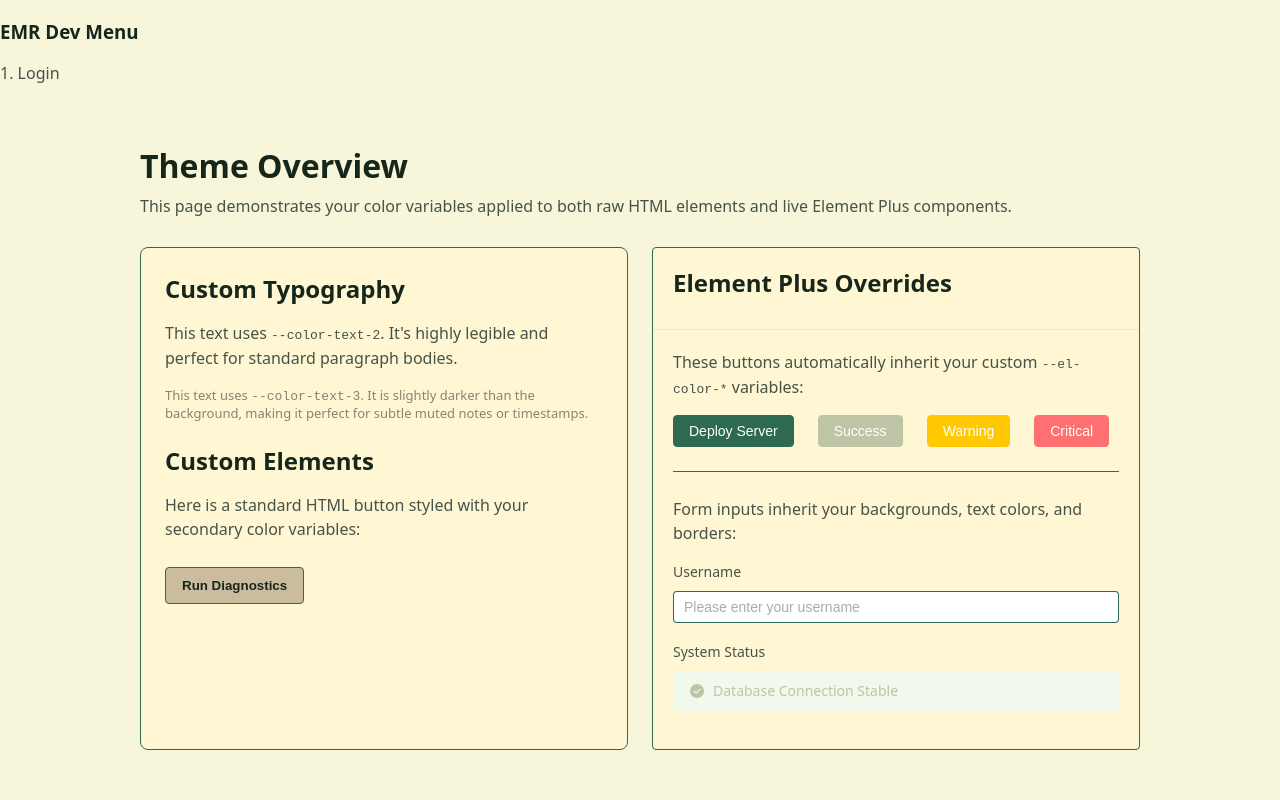
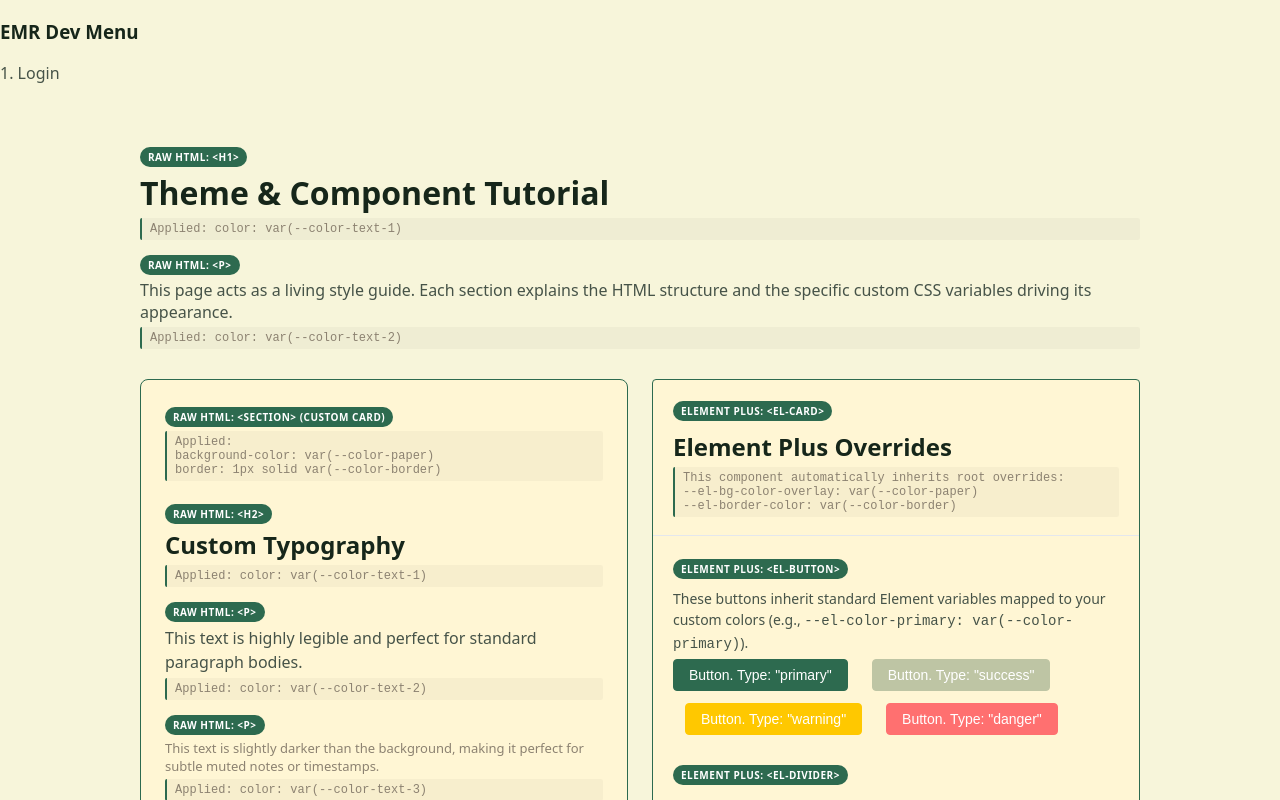
Before and after one commit to 2026bayviewglenEMR/view-of-the-bay, a Vue app in the folder frontend/: page / in a window 1280 px wide. Shown: the top 800 px of the page. Built offline with nearby package versions, Linux system fonts and the light colour scheme.

Commit message:
added a demo of element plus with css variables

```diff
--- a/frontend/src/views/Home.vue
+++ b/frontend/src/views/Home.vue
@@ -1,58 +1,95 @@
 <template>
   <div class="dashboard-layout">
     <header class="header">
-      <h1 class="title">Theme Overview</h1>
+      <div class="tutorial-badge">Raw HTML: &lt;h1&gt;</div>
+      <h1 class="title">Theme & Component Tutorial</h1>
+      <p class="tutorial-note">Applied: <code>color: var(--color-text-1)</code></p>
+
+      <div class="tutorial-badge" style="margin-top: 15px;">Raw HTML: &lt;p&gt;</div>
       <p class="subtitle">
-        This page demonstrates your color variables applied to both raw HTML elements and live Element Plus components.
+        This page acts as a living style guide. Each section explains the HTML structure and the specific custom CSS variables driving its appearance.
       </p>
+      <p class="tutorial-note">Applied: <code>color: var(--color-text-2)</code></p>
     </header>
 
     <div class="grid-container">
 
       <section class="custom-card">
+        <div class="tutorial-badge">Raw HTML: &lt;section&gt; (Custom Card)</div>
+        <p class="tutorial-note" style="margin-bottom: 20px;">
+          Applied:<br>
+          <code>background-color: var(--color-paper)</code><br>
+          <code>border: 1px solid var(--color-border)</code>
+        </p>
+
+        <div class="tutorial-badge">Raw HTML: &lt;h2&gt;</div>
         <h2 class="card-title">Custom Typography</h2>
+        <p class="tutorial-note">Applied: <code>color: var(--color-text-1)</code></p>
+
+        <div class="tutorial-badge" style="margin-top: 15px;">Raw HTML: &lt;p&gt;</div>
         <p class="body-text">
-          This text uses <code>--color-text-2</code>. It's highly legible and perfect for standard paragraph bodies.
+          This text is highly legible and perfect for standard paragraph bodies.
         </p>
+        <p class="tutorial-note">Applied: <code>color: var(--color-text-2)</code></p>
+
+        <div class="tutorial-badge" style="margin-top: 15px;">Raw HTML: &lt;p&gt;</div>
         <p class="muted-text">
-          This text uses <code>--color-text-3</code>. It is slightly darker than the background, making it perfect for subtle muted notes or timestamps.
+          This text is slightly darker than the background, making it perfect for subtle muted notes or timestamps.
         </p>
+        <p class="tutorial-note">Applied: <code>color: var(--color-text-3)</code></p>
 
         <br />
 
-        <h2 class="card-title">Custom Elements</h2>
-        <p class="body-text">Here is a standard HTML button styled with your secondary color variables:</p>
+        <div class="tutorial-badge">Raw HTML: &lt;button&gt;</div>
         <button class="custom-secondary-btn">Run Diagnostics</button>
+        <p class="tutorial-note" style="margin-top: 5px;">
+          Applied:<br>
+          <code>background-color: var(--color-secondary)</code><br>
+          <code>color: var(--color-text-1)</code><br>
+          <code>border: 1px solid var(--color-border)</code>
+        </p>
       </section>
 
       <el-card shadow="never" class="ep-demo-card">
         <template #header>
           <div class="card-header">
-            <h2 class="card-title">Element Plus Overrides</h2>
+            <div class="tutorial-badge">Element Plus: &lt;el-card&gt;</div>
+            <h2 class="card-title" style="margin-top: 5px;">Element Plus Overrides</h2>
+            <p class="tutorial-note">
+              This component automatically inherits root overrides:<br>
+              <code>--el-bg-color-overlay: var(--color-paper)</code><br>
+              <code>--el-border-color: var(--color-border)</code>
+            </p>
           </div>
         </template>
 
-        <p class="body-text" style="margin-top: 0;">
-          These buttons automatically inherit your custom <code>--el-color-*</code> variables:
+        <div class="tutorial-badge">Element Plus: &lt;el-button&gt;</div>
+        <p class="body-text" style="margin-top: 5px; font-size: 14px;">
+          These buttons inherit standard Element variables mapped to your custom colors (e.g., <code>--el-color-primary: var(--color-primary)</code>).
         </p>
 
         <div class="button-row">
-          <el-button type="primary">Deploy Server</el-button>
-          <el-button type="success">Success</el-button>
-          <el-button type="warning">Warning</el-button>
-          <el-button type="danger">Critical</el-button>
+          <el-button type="primary">Button. Type: "primary"</el-button>
+          <el-button type="success">Button. Type: "success"</el-button>
+          <el-button type="warning">Button. Type: "warning"</el-button>
+          <el-button type="danger">Button. Type: "danger"</el-button>
         </div>
 
+        <div class="tutorial-badge" style="margin-top: 20px;">Element Plus: &lt;el-divider&gt;</div>
         <el-divider />
+        <p class="tutorial-note">Inherits: <code>--el-border-color: var(--color-border)</code></p>
 
-        <p class="body-text">Form inputs inherit your backgrounds, text colors, and borders:</p>
-
-        <el-form label-position="top">
+        <div class="tutorial-badge" style="margin-top: 20px;">Element Plus: &lt;el-input&gt;</div>
+        <el-form label-position="top" style="margin-top: 10px;">
           <el-form-item label="Username">
             <el-input v-model="username" placeholder="Please enter your username" />
           </el-form-item>
+          <p class="tutorial-note">
+            The input background, border, text, and placeholder automatically use the <code>--el-*</code> variables mapped in your root.
+          </p>
 
-          <el-form-item label="System Status">
+          <div class="tutorial-badge" style="margin-top: 20px;">Element Plus: &lt;el-alert&gt;</div>
+          <el-form-item style="margin-top: 5px;">
             <el-alert
               title="Database Connection Stable"
               type="success"
@@ -60,6 +97,9 @@
               show-icon
             />
           </el-form-item>
+           <p class="tutorial-note">
+            Alert backgrounds are automatically tinted by Element Plus based on your mapped <code>--el-color-success</code>.
+          </p>
         </el-form>
       </el-card>
 
@@ -86,12 +126,12 @@ const username = ref('')
 }
 
 .title {
-  margin: 0 0 8px 0;
+  margin: 0 0 4px 0;
   color: var(--color-text-1);
 }
 
 .subtitle {
-  margin: 0;
+  margin: 0 0 4px 0;
   color: var(--color-text-2);
 }
 
@@ -103,7 +143,7 @@ const username = ref('')
 
 /* Base text classes */
 .card-title {
-  margin: 0 0 12px 0;
+  margin: 0 0 4px 0;
   font-size: 1.5em;
   color: var(--color-text-1);
 }
@@ -111,12 +151,13 @@ const username = ref('')
 .body-text {
   color: var(--color-text-2);
   line-height: 1.5;
+  margin: 0 0 4px 0;
 }
 
 .muted-text {
   color: var(--color-text-3);
   font-size: 13px;
-  margin: 0;
+  margin: 0 0 4px 0;
 }
 
 /* Custom Card (Raw HTML) */
@@ -145,7 +186,8 @@ const username = ref('')
 
 /* Element Plus Specific Layout Overrides for this demo */
 .ep-demo-card {
-  /* Using Element Plus's built-in CSS variables to match our custom card */
+  /* Note: Element Plus automatically applies --el-border-color and --el-bg-color-overlay
+     if mapped in the root, but we can enforce it here if needed */
   border-color: var(--color-border);
   background-color: var(--color-paper);
 }
@@ -154,6 +196,31 @@ const username = ref('')
   display: flex;
   flex-wrap: wrap;
   gap: 12px;
-  margin-bottom: 20px;
+  margin-bottom: 10px;
+}
+
+/* --- TUTORIAL SPECIFIC STYLES --- */
+.tutorial-badge {
+  display: inline-block;
+  background-color: var(--color-primary);
+  color: white;
+  font-size: 10px;
+  font-weight: bold;
+  text-transform: uppercase;
+  letter-spacing: 0.5px;
+  padding: 3px 8px;
+  border-radius: 12px;
+  margin-bottom: 4px;
+}
+
+.tutorial-note {
+  font-size: 12px;
+  color: var(--color-text-3);
+  font-family: monospace;
+  margin: 0;
+  padding: 4px 8px;
+  background-color: rgba(0,0,0,0.03);
+  border-left: 2px solid var(--color-border);
+  border-radius: 2px;
 }
 </style>
```
